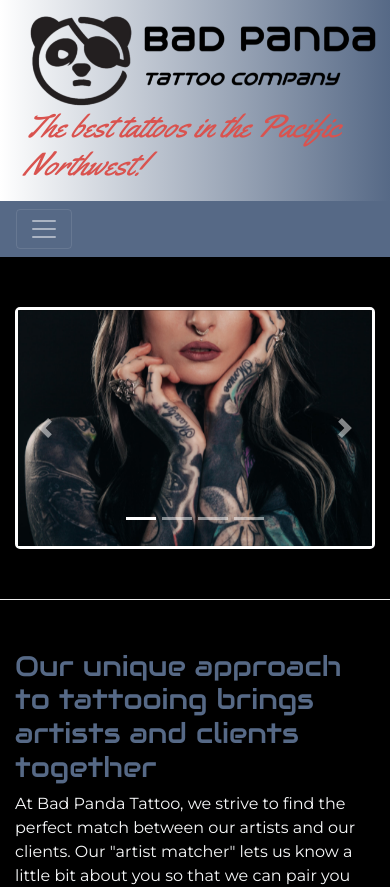
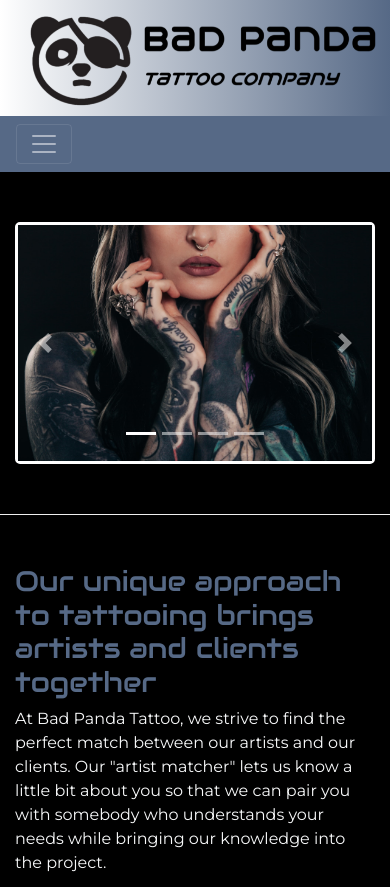
Before and after one commit to patrickdlippert/tattoosite-react, a React (Create React App) app: page / in a window 390 px wide. Shown: the top 887 px of the page. Built offline with nearby package versions, Linux system fonts and the light colour scheme.

Commit message:
Hiding red header tag line for small screens

```diff
--- a/src/components/HeaderComponent.js
+++ b/src/components/HeaderComponent.js
@@ -32,7 +32,7 @@ class Header extends Component {
                                 <img className="logo-rectangular" src="/assets/images/BadPandaRectLogo.png" alt="Bad Panda Logo"></img>
                             </div>
                             <div className="col align-self-center">
-                                    <h2 id="head-text">The best tattoos in the Pacific Northwest!</h2>
+                                    <h2 className="d-none d-sm-block" id="head-text">The best tattoos in the Pacific Northwest!</h2>
                             </div>
                         </div>
                     </div>
```
